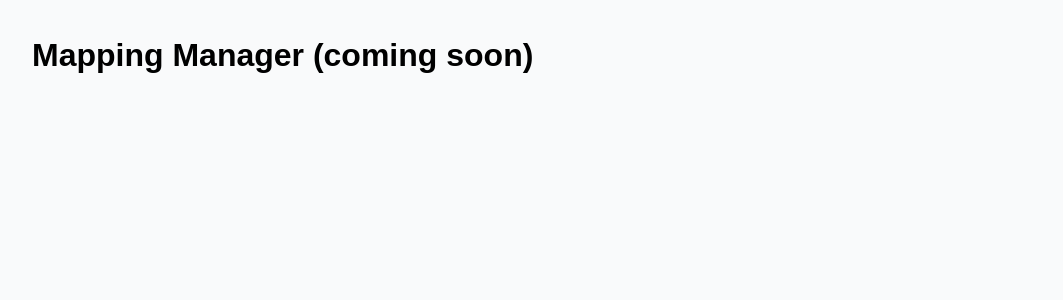
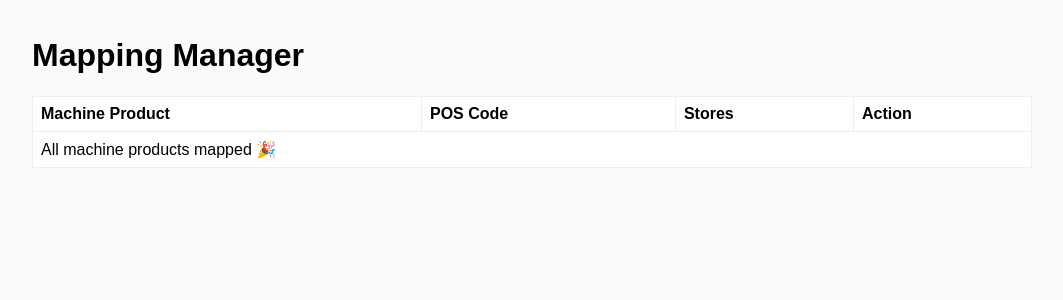
Before and after one commit to justblrmatrix/machine-reporting, a Flask app: page /mapping in a window 1280 px wide. Shown: the part 52-352 px from the top of the page, without its empty margins (108-1171 px from the left). Run offline with Flask 2, Linux system fonts and the light colour scheme; data that the repository does not hold is empty; some libraries are stand-ins or nearby versions.

Commit message:
map init

```diff
--- a/app.py
+++ b/app.py
@@ -1,8 +1,9 @@
 import os
-from flask import Flask, render_template
+from flask import Flask, render_template, request
 import psycopg2
 import psycopg2.extras
 from dotenv import load_dotenv
+import requests
 
 # Load environment variables
 load_dotenv()
@@ -35,10 +36,98 @@ def dashboard():
 
     return render_template("dashboard.html", transactions=transactions)
 
-# Placeholder routes
 @app.route("/mapping")
 def mapping():
-    return render_template("mapping.html")
+    conn = get_db_conn()
+    try:
+        with conn.cursor(cursor_factory=psycopg2.extras.RealDictCursor) as cur:
+            # Unmapped machine products (store_id is NULL)
+            cur.execute("""
+                SELECT DISTINCT machine_name
+                FROM sales_transactions
+                WHERE source <> 'POS'
+                  AND machine_name IS NOT NULL
+                  AND store_id IS NULL
+                ORDER BY machine_name
+            """)
+            machine_products = cur.fetchall()
+
+            # POS codes (to link against)
+            cur.execute("""
+                SELECT DISTINCT plu_code
+                FROM sales_transactions
+                WHERE source = 'POS'
+                  AND plu_code IS NOT NULL
+                ORDER BY plu_code
+            """)
+            pos_codes = [row["plu_code"] for row in cur.fetchall()]
+
+            # Store IDs (valid options)
+            cur.execute("""
+                SELECT DISTINCT store_id
+                FROM sales_transactions
+                WHERE store_id IS NOT NULL
+                ORDER BY store_id
+            """)
+            store_ids = [row["store_id"] for row in cur.fetchall()]
+    finally:
+        conn.close()
+
+    return render_template(
+        "mapping.html",
+        machine_products=machine_products,
+        pos_codes=pos_codes,
+        store_ids=store_ids
+    )
+
+
+
+@app.route("/mapping/add", methods=["POST"])
+def add_mapping():
+    machine_name = request.form.get("machine_name")
+    pos_code = request.form.get("pos_code")
+    store_ids = request.form.get("store_ids", "")
+
+    if not machine_name or not pos_code or not store_ids:
+        return "<td colspan='4'>❌ Missing data</td>"
+
+    store_ids = [int(s) for s in store_ids.split(",") if s.strip()]
+
+    conn = get_db_conn()
+    try:
+        with conn.cursor() as cur:
+            # Insert or reuse product mapping
+            cur.execute("""
+                INSERT INTO product_mapping (plu_code, machine_name, source)
+                VALUES (%s, %s, %s)
+                ON CONFLICT DO NOTHING
+                RETURNING id
+            """, (pos_code, machine_name, "mapping"))
+            result = cur.fetchone()
+            mapping_id = result[0] if result else None
+
+            if not mapping_id:
+                cur.execute("""
+                    SELECT id FROM product_mapping
+                    WHERE plu_code = %s AND machine_name = %s
+                """, (pos_code, machine_name))
+                mapping_id = cur.fetchone()[0]
+
+            # Insert into product_mapping_store
+            for sid in store_ids:
+                cur.execute("""
+                    INSERT INTO product_mapping_store (mapping_id, store_id)
+                    VALUES (%s, %s)
+                    ON CONFLICT DO NOTHING
+                """, (mapping_id, sid))
+
+            conn.commit()
+    finally:
+        conn.close()
+
+    return f"<td colspan='4'>✅ {machine_name} mapped to POS {pos_code} for stores {', '.join(map(str, store_ids))}</td>"
+
+
 
 @app.route("/stock")
 def stock():
--- a/templates/mapping.html
+++ b/templates/mapping.html
@@ -1,4 +1,47 @@
 {% extends "base.html" %}
 {% block content %}
-<h1>Mapping Manager (coming soon)</h1>
+<h1>Mapping Manager</h1>
+
+<table class="table">
+  <thead>
+    <tr><th>Machine Product</th><th>POS Code</th><th>Stores</th><th>Action</th></tr>
+  </thead>
+  <tbody>
+    {% for m in machine_products %}
+    <tr>
+      <td>{{ m.machine_name }}</td>
+      <td>
+        <select name="plu_code">
+          {% for code in pos_codes %}
+          <option value="{{ code }}">{{ code }}</option>
+          {% endfor %}
+        </select>
+      </td>
+      <td>
+        <select name="store_ids" multiple size="3">
+          {% for s in store_ids %}
+          <option value="{{ s }}">{{ s }}</option>
+          {% endfor %}
+        </select>
+      </td>
+      <td>
+        <form hx-post="{{ url_for('add_mapping') }}"
+              hx-target="closest tr"
+              hx-swap="outerHTML">
+          <input type="hidden" name="machine_name" value="{{ m.machine_name }}">
+          <input type="hidden" name="pos_code" value="">
+          <input type="hidden" name="store_ids" value="">
+          <button type="submit"
+            onclick="this.form.pos_code.value=this.closest('tr').querySelector('select[name=plu_code]').value;
+                     this.form.store_ids.value=Array.from(this.closest('tr').querySelector('select[name=store_ids]').selectedOptions).map(o=>o.value).join(',')">
+            Save
+          </button>
+        </form>
+      </td>
+    </tr>
+    {% else %}
+    <tr><td colspan="4">All machine products mapped 🎉</td></tr>
+    {% endfor %}
+  </tbody>
+</table>
 {% endblock %}
```
